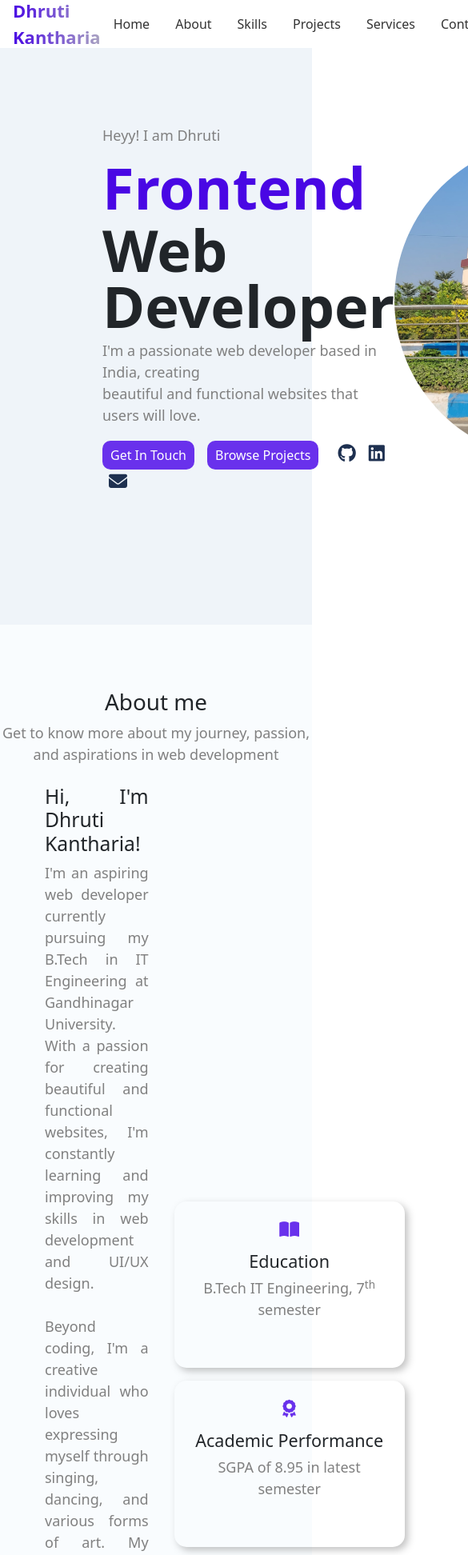
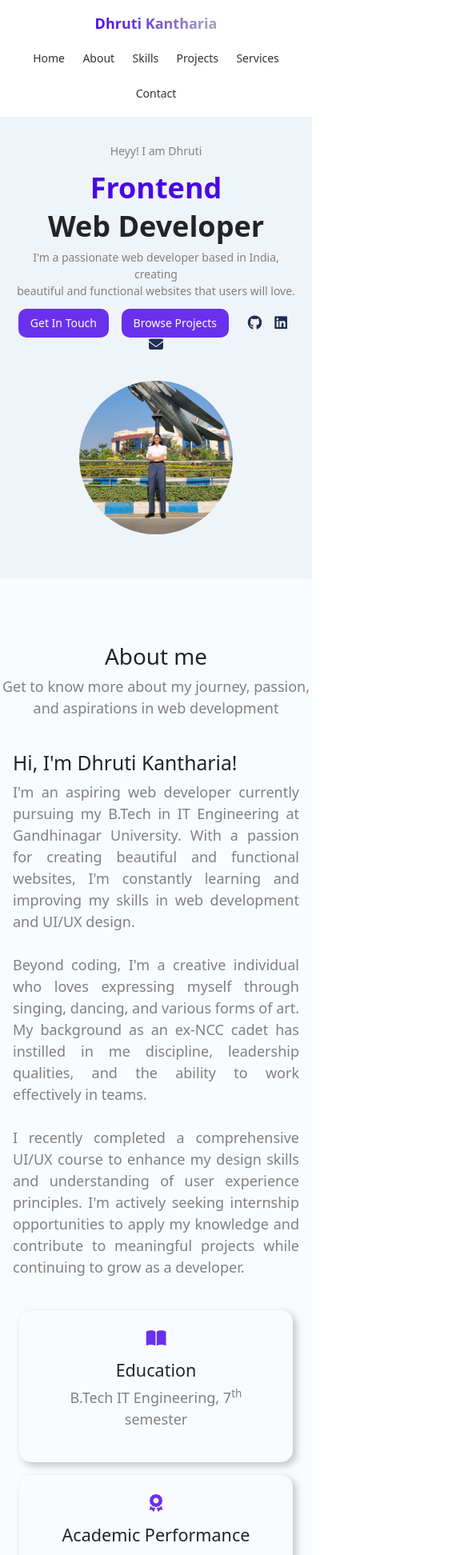
Before and after one commit to KanthariaDhruti/Portfolio-Website, a React (Vite) app: page / in a window 390 px wide. Shown: the top 1944 px of the page at 80% size, 585 px wide, since content can reach past the window. Built offline with nearby package versions, Linux system fonts and the light colour scheme.

Commit message:
responsive design changes

```diff
--- a/src/App.css
+++ b/src/App.css
@@ -467,3 +467,150 @@ img {
     color: #4907e4;
     margin-bottom: 1rem;
 }
+
+/* ===========================
+   Responsive Design
+   =========================== */
+
+/* Tablets */
+@media (max-width: 992px) {
+  .hero {
+    padding: 4rem 2rem;
+    flex-direction: column;
+    text-align: center;
+  }
+
+  .hero img {
+    height: 18rem;
+    margin-top: 2rem;
+  }
+
+  .about-flex {
+    flex-direction: column;
+    margin: 2rem 1rem;
+  }
+
+  .about-flex1, .about-flex2 {
+    width: 100%;
+    margin: 1rem 0;
+  }
+
+  .skill-cards {
+    flex-wrap: wrap;
+    justify-content: center;
+  }
+
+  .serv-box {
+    flex-direction: column;
+  }
+
+  .connect-flex {
+    flex-direction: column;
+  }
+
+  .connect-left, .connect-right {
+    width: 100%;
+    margin: 1rem 0;
+  }
+}
+
+/* Mobiles */
+@media (max-width: 576px) {
+  /* Navbar */
+  .navibar {
+    flex-direction: column;
+    height: auto;
+    padding: 0.5rem;
+  }
+
+  .navi-button {
+    display: flex;
+    flex-wrap: wrap;
+    justify-content: center;
+  }
+
+  .navi-button a {
+    font-size: 14px;
+    margin: 0.2rem;
+  }
+
+  .head {
+    font-size: 18px;
+    margin: 0.5rem 0;
+  }
+
+  /* Hero */
+  .hero {
+    padding: 2rem 1rem;
+  }
+
+  .hero h1 {
+    font-size: 36px;
+    line-height: 40px;
+  }
+
+  .hero p {
+    font-size: 14px;
+  }
+
+  .hero img {
+    height: 12rem;
+  }
+
+  .hero-btn {
+    padding: 0.4rem 0.8rem;
+    font-size: 14px;
+  }
+
+  .hero-icons {
+    font-size: 18px;
+  }
+
+  /* About */
+  .about-flex1, .about-flex2 {
+    width: 100%;
+    margin: 0.5rem;
+  }
+
+  .abt-card {
+    width: 100%;
+    height: auto;
+  }
+
+  /* Skills */
+  .skill-cards {
+    flex-direction: column;
+  }
+
+  .skill-card {
+    width: 100%;
+    height: auto;
+  }
+
+  /* Projects */
+  .project-card {
+    width: 100%;
+    height: auto;
+  }
+
+  /* Services */
+  .serv {
+    width: 100%;
+    min-height: auto;
+  }
+
+  /* Contact */
+  .name-pass {
+    flex-direction: column;
+  }
+
+  .connect-right input,
+  .connect-right textarea {
+    width: 100%;
+  }
+
+  /* Footer */
+  .footer h4 {
+    font-size: 16px;
+  }
+}
```
